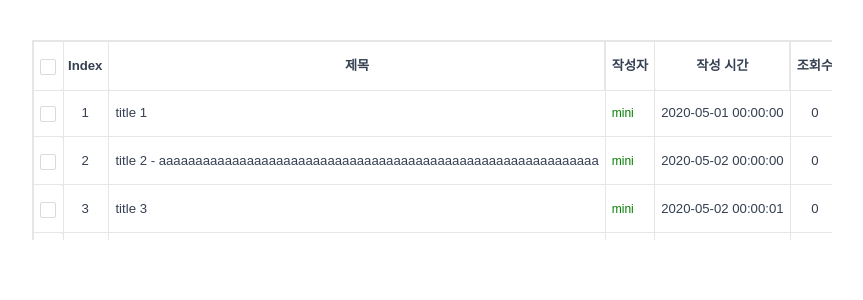
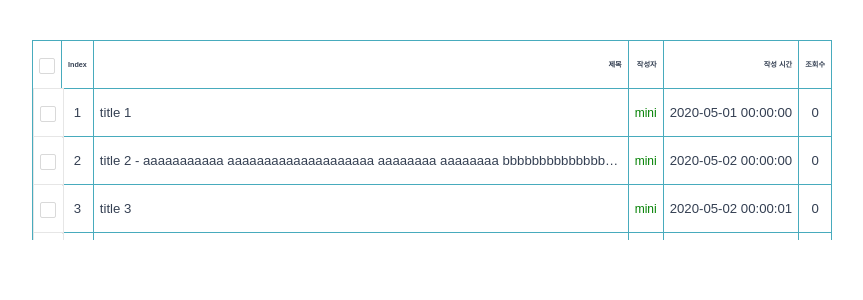
Before and after one commit to minnie-J/react-test-app, a React (Create React App) app: page /#/ in a window 1280 px wide. Shown: the top 300 px of the page, without its empty margins (208-1071 px from the left). Built offline with nearby package versions, Linux system fonts and the light colour scheme; a web font is replaced by a local one.

Commit message:
스타일 변경 관련 프로퍼티

```diff
--- a/src/table/table.js
+++ b/src/table/table.js
@@ -25,14 +25,16 @@ const TableArea = styled.table`
   /* table-layout: fixed; */
 
   border: ${(props) => (props.border && "1px solid") || "unset"};
-  border-color: #e6e6e6;
+  /* border-color: #e6e6e6; */
+  border-color: #48abbd;
 `;
 
 const HeaderArea = styled.tr`
   height: ${(props) => props.height || "4rem"};
 
   border-bottom: ${(props) => props.border || "1px solid"};
-  border-color: #e6e6e6;
+  /* border-color: #e6e6e6; */
+  border-color: #48abbd;
 
   font-size: 1.1rem;
   font-weight: 700;
@@ -45,8 +47,11 @@ const ColumnCell = styled.th`
   vertical-align: middle;
   padding: 0 6px;
 
+  text-align: center;
+
   border: ${(props) => (props.border && "1px solid") || "unset"};
-  border-color: #e6e6e6;
+  /* border-color: #e6e6e6; */
+  border-color: #48abbd;
 
   width: ${(props) =>
     props.columnWidth ? props.columnWidth : props.ellipsis ? "100%" : "unset"};
@@ -61,10 +66,12 @@ const ColumnCell = styled.th`
   */
   position: -webkit-sticky;
   position: sticky;
-  top: 1px;
+  top: 0;
   background-color: #fff;
-  outline: 1px solid #e6e6e6;
-  outline-offset: 0;
+  /* outline: 1px solid #e6e6e6;
+  outline-offset: 0; */
+  /* box-shadow: 1px 0 0 #e6e6e6, 0 1px 0 #e6e6e6; */
+  box-shadow: 1px 0 0 #48abbd, 0 1px 0 #48abbd;
   z-index: 2;
 
   /**
@@ -99,7 +106,7 @@ const ColumnCell = styled.th`
     겹치는 (0, 0)셀 처리
   */
   &:first-child {
-    left: 1px;
+    left: 0;
     z-index: 3;
   }
 `;
@@ -108,7 +115,8 @@ const Row = styled.tr`
   height: ${(props) => props.height || "4rem"};
 
   border-bottom: ${(props) => props.border || "1px solid"};
-  border-color: #e6e6e6;
+  /* border-color: #e6e6e6; */
+  border-color: #48abbd;
 
   font-size: 1.1rem;
 
@@ -117,7 +125,8 @@ const Row = styled.tr`
   }
 
   &:hover {
-    background-color: #f6f6f6;
+    /* background-color: #f6f6f6; */
+    background-color: #c1e0e6;
   }
 `;
 
@@ -126,7 +135,8 @@ const Cell = styled.td`
   padding: 0 6px;
 
   border: ${(props) => (props.border && "1px solid") || "unset"};
-  border-color: #e6e6e6;
+  /* border-color: #e6e6e6; */
+  border-color: #48abbd;
 
   text-align: ${(props) => props.align || "left"};
 
@@ -194,6 +204,8 @@ const Table = ({
   onCheckedRows,
   onClickRow,
   onClickOrder,
+  headerStyleOverride,
+  rowStyleOverride,
 }) => {
   const [checkedRowIds, changeCheckedRowIds] = useState(new Set());
 
@@ -243,7 +255,14 @@ const Table = ({
             <thead>
               <HeaderArea height={height} border={border === false && "unset"}>
                 {checkbox && (
-                  <ColumnCell border={border}>
+                  <ColumnCell
+                    border={border}
+                    style={
+                      headerStyleOverride.backgroundColor && {
+                        backgroundColor: headerStyleOverride.backgroundColor,
+                      }
+                    }
+                  >
                     <Checkbox
                       indeterminate={isSomeRowsChecked}
                       onChange={onCheckAllRows}
@@ -258,6 +277,7 @@ const Table = ({
                       columnWidth={width}
                       ellipsis={ellipsis}
                       border={border}
+                      style={headerStyleOverride}
                     >
                       {columnName}
                     </ColumnCell>
@@ -294,6 +314,7 @@ const Table = ({
                         width={width}
                         ellipsis={ellipsis}
                         border={border}
+                        style={rowStyleOverride}
                       >
                         {render ? render(row[propName]) : row[propName]}
                       </Cell>
--- a/src/test-folder/home.js
+++ b/src/test-folder/home.js
@@ -15,7 +15,7 @@ const sampleData = [
     id: 2,
     catName: "sub_b",
     name:
-      "title 2 - aaaaaaaaaaaaaaaaaaaaaaaaaaaaaaaaaaaaaaaaaaaaaaaaaaaaaaaaaaaa",
+      "title 2 - aaaaaaaaaaa aaaaaaaaaaaaaaaaaaaa aaaaaaaa aaaaaaaa bbbbbbbbbbbbbbbbbbbbbbbbbbbbbbbbbbbbbbbbb aaaaaaaaaaaaa",
     creUser: "mini",
     creDate: "2020-05-02 00:00:00",
     count: 0,
@@ -50,7 +50,7 @@ const sampleColumns = [
   {
     columnName: "제목",
     propName: "name",
-    // ellipsis: true,
+    ellipsis: true,
     // align: "center",
     // width: "200px",
     // order,
@@ -96,11 +96,38 @@ const Home = () => {
       <Table
         columnData={sampleColumns}
         rowData={sampleData}
-        // height="36px"
+        // height="2rem"
         border={true}
         // header={false}
         checkbox={true}
         // fixedHeader
+        headerStyleOverride={{
+          // ColumnCell(th) style properties
+          textAlign: "right",
+          fontSize: "0.6rem",
+          fontWeight: "900",
+          // color:
+          // padding:
+          // backgroundColor: "orange",
+        }}
+        rowStyleOverride={
+          {
+            // Cell (td) style properties
+            // fontSize: ,
+            // fontWeight: ,
+            // color: ,
+            // padding: ,
+            // backgroundColor: "yellow",
+            // verticla-align: ,
+          }
+        }
+        // headerHeight // default는 height 값
+        // borderColor
+        // rowHoverColor
+
+        // 스타일 수정 참고 사항
+        // rowStyleOverride는 전역 스타일 변경
+        // 컬럼별 스타일 정의는 column props - render로 하는 것을 권장
       />
     </div>
   );
```
